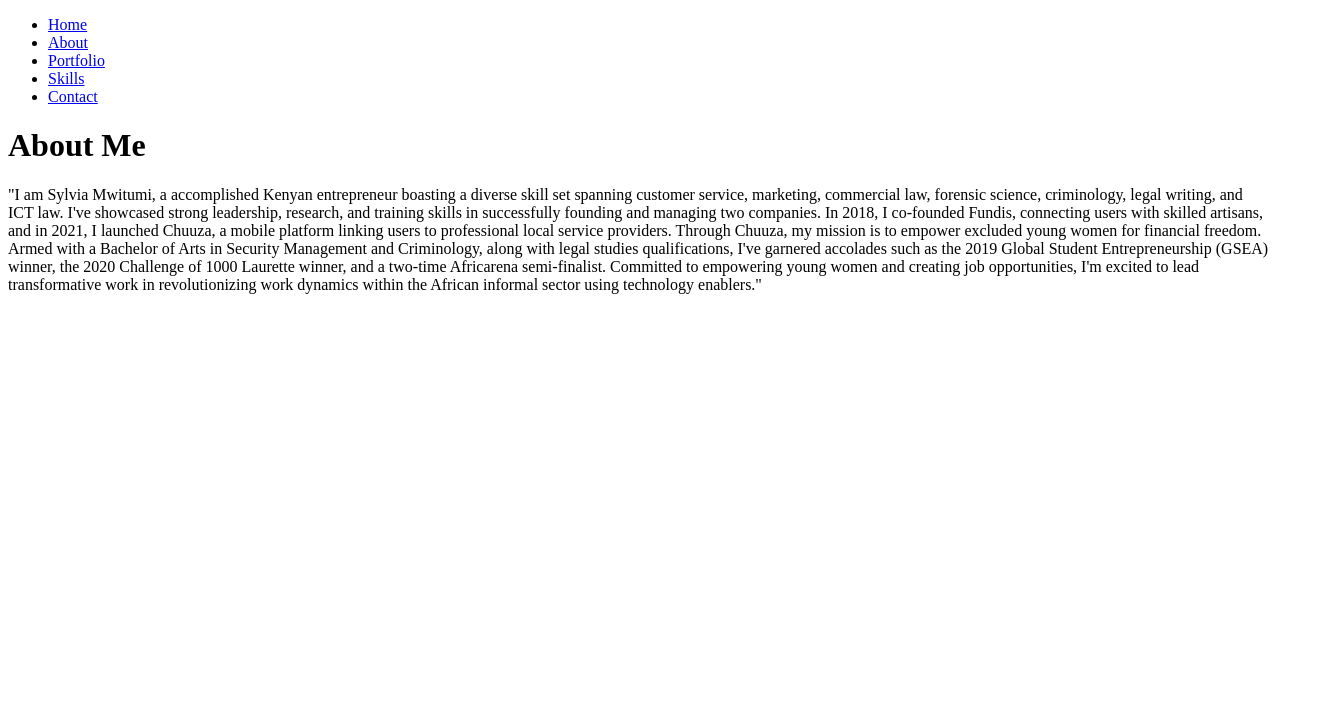
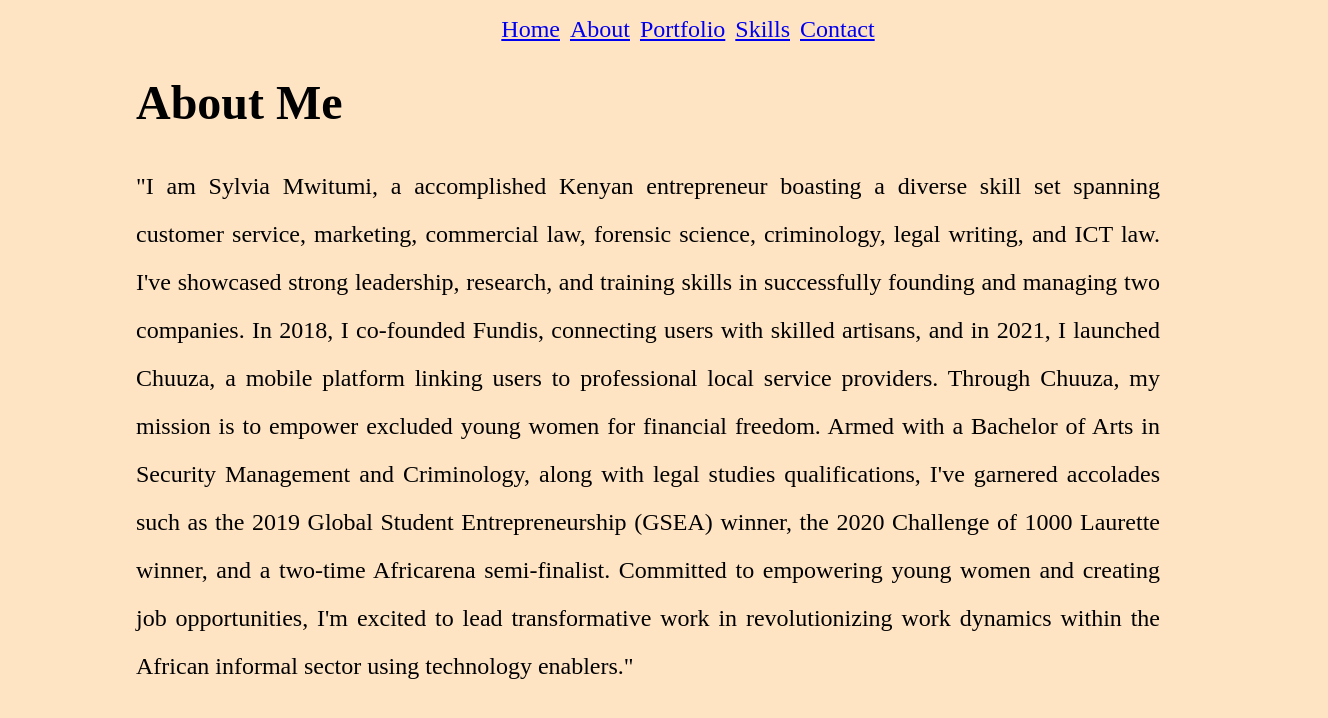
Before and after one commit to smwitumi1/portfolio, a plain HTML site: page About.html in a window 1280 px wide. Shown: the whole page, 1328 px wide, since content can reach past the window. Drawn offline with Linux system fonts and the light colour scheme.

Commit message:
Styled about page:w

```diff
--- a/About.html
+++ b/About.html
@@ -4,9 +4,10 @@
     <meta charset="UTF-8">
     <meta name="viewport" content="width=device-width, initial-scale=1.0">
     <title>Sylvia Mwitumi/Welcome to my portfolio </title>
+    <link rel="stylesheet" href="about.css">
 </head>
-<body>
-    <ul>
+<body class="aboutPage">
+    <ul class="nav">
         <li><a href="Index.html">Home</a></li>
         <li><a href="About.html">About</a></li>
         <li><a href="Portfolio.html">Portfolio</a></li>
@@ -14,7 +15,9 @@
         <li><a href="Contact.html">Contact</a></li>
 
     </ul>
+    <div class="container">
     <h1>About Me</h1>
    <p>"I am Sylvia Mwitumi, a accomplished Kenyan entrepreneur boasting a diverse skill set spanning customer service, marketing, commercial law, forensic science, criminology, legal writing, and ICT law. I've showcased strong leadership, research, and training skills in successfully founding and managing two companies. In 2018, I co-founded Fundis, connecting users with skilled artisans, and in 2021, I launched Chuuza, a mobile platform linking users to professional local service providers. Through Chuuza, my mission is to empower excluded young women for financial freedom. Armed with a Bachelor of Arts in Security Management and Criminology, along with legal studies qualifications, I've garnered accolades such as the 2019 Global Student Entrepreneurship (GSEA) winner, the 2020 Challenge of 1000 Laurette winner, and a two-time Africarena semi-finalist. Committed to empowering young women and creating job opportunities, I'm excited to lead transformative work in revolutionizing work dynamics within the African informal sector using technology enablers."</p>
+    </div>
 </body>
 </html>
--- /dev/null
+++ b/about.css
@@ -0,0 +1,34 @@
+.aboutPage li{
+    list-style-type: none;
+}
+
+.aboutPage{
+    width: 100vw;
+    background-color: bisque;
+}
+
+li>a:hover{
+    color: red;
+}
+.nav{
+    display: flex;
+    width: 100vw;
+    justify-content: center;
+
+}
+.nav li {
+    margin: 0 5px;
+    font-size: 1.5em;
+}
+.container{
+    width: 80%;
+    margin: 0 auto;
+    text-align: justify;
+}
+.container h1{
+    font-size: 3em;
+}
+.container p{
+    font-size: 1.5em;
+    line-height: 2;
+}
--- a/style.css
+++ b/style.css
@@ -10,3 +10,6 @@ body{
 li{
     list-style-type: none;
 }
+li>a:hover{
+    color: red;
+}
```
